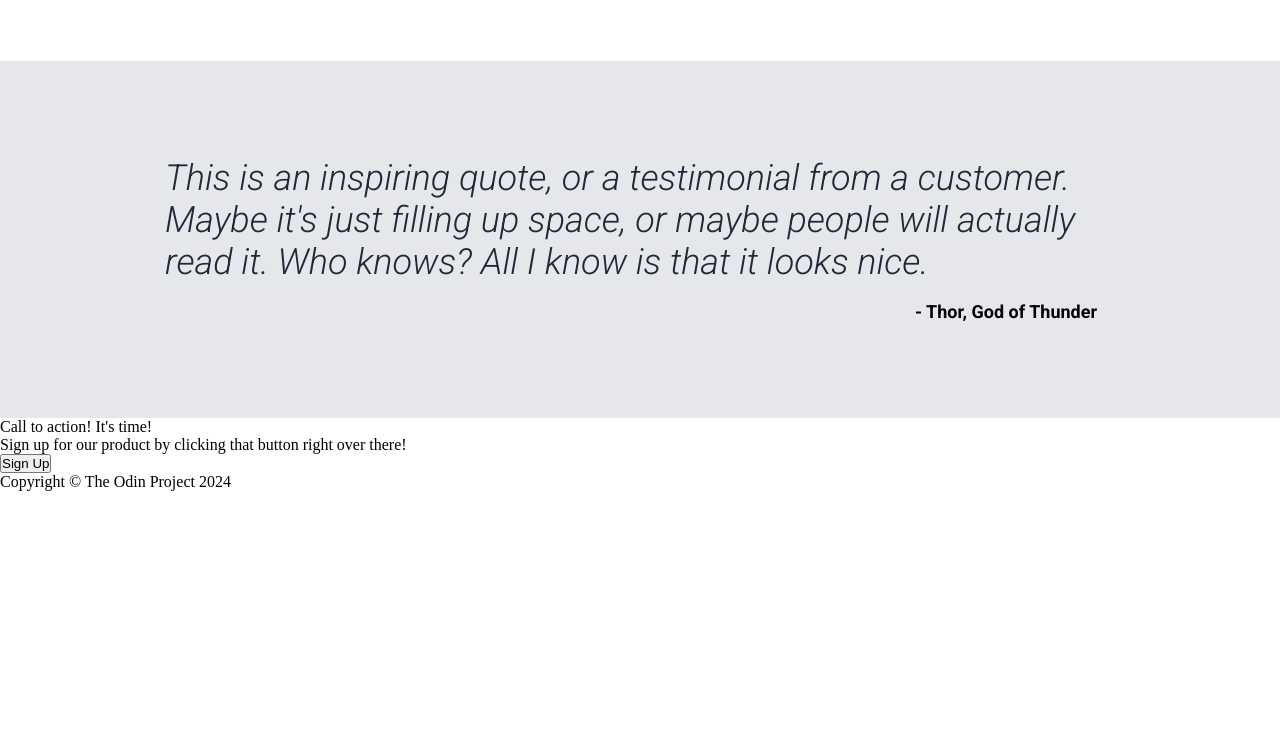
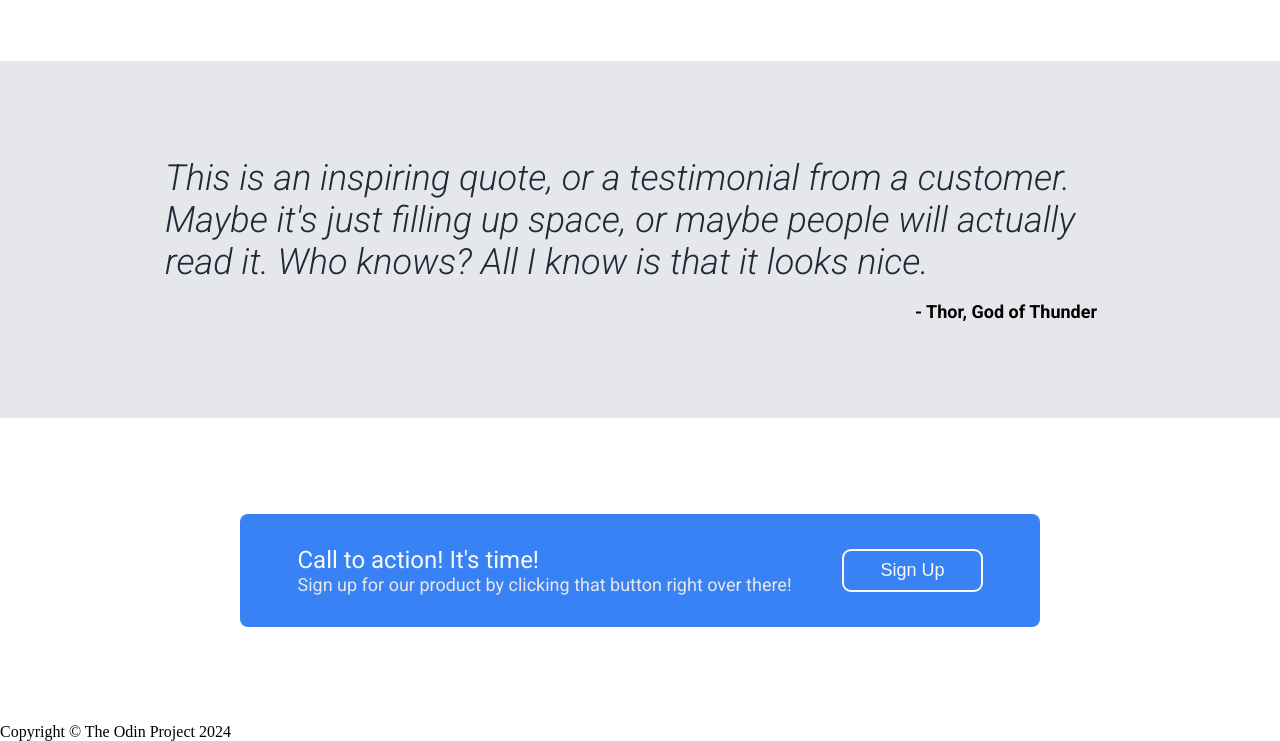
Before and after one commit to tangerineArc/landing-page, a plain HTML site: page index.html in a window 1280 px wide. Shown: the part 927-1668 px from the top of the page. Before the commit the page ends 1418 px from the top, so only its background shows below. Drawn offline with Linux system fonts and the light colour scheme.

Commit message:
stylise signup ad banner

```diff
--- a/index.html
+++ b/index.html
@@ -56,10 +56,14 @@
         </p>
         <p class="review-author">- Thor, God of Thunder</p>
     </section>
-    <section>
-        <div>Call to action! It's time!</div>
-        <p>Sign up for our product by clicking that button right over there!</p>
-        <button>Sign Up</button>
+    <section class="signup-ad">
+        <div class="signup-banner">
+            <div>
+                <div class="signup-ad-header">Call to action! It's time!</div>
+                <p class="signup-ad-text">Sign up for our product by clicking that button right over there!</p>
+            </div>
+            <button>Sign Up</button>
+        </div>
     </section>
     <footer>
         Copyright &copy; The Odin Project 2024
--- a/style.css
+++ b/style.css
@@ -140,3 +140,42 @@
     margin-top: 1em;
     width: 950px;
 }
+
+.signup-ad {
+    display: flex;
+
+    padding: 6em 15em;
+}
+
+.signup-banner {
+    background-color: #3882F6;
+    border-radius: 0.5em;
+    padding: 2em;
+
+    font-family: "Roboto", sans-serif;
+
+    display: flex;
+    flex-grow: 1;
+    justify-content: space-around;
+    align-items: center;
+}
+
+.signup-ad-header {
+    font-size: 24px;
+    color: #F9FAF8;
+}
+
+.signup-ad-text {
+    font-size: 18px;
+    color: #E5E7EB;
+}
+
+.signup-banner button {
+    font-size: 18px;
+    color: #F9FAF8;
+
+    background-color: #3882F6;
+    border: 2px solid #F9FAF8;
+    border-radius: 0.5em;
+    padding: 0.5em 2em;
+}
```
